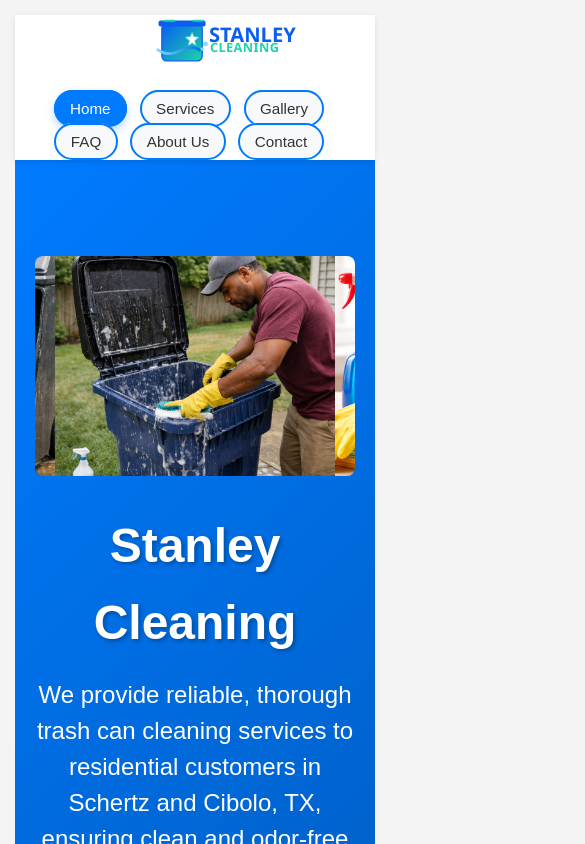
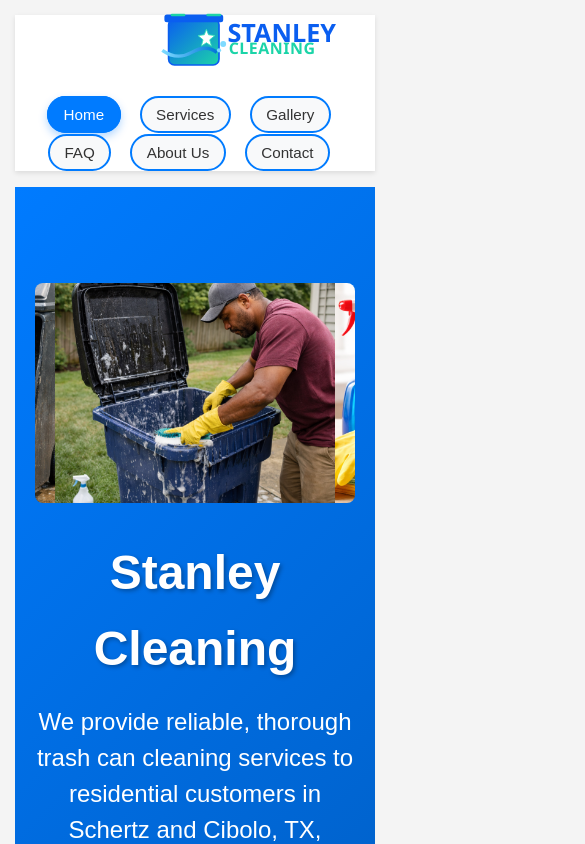
Before and after one commit to wizardsforge/jr-website, a React (Vite) app: page /#/ in a window 390 px wide. Shown: the top 844 px of the page, 585 px wide, since content can reach past the window. Built offline with nearby package versions, Linux system fonts and the light colour scheme.

Commit message:
Mobile tweaks

```diff
--- a/src/index.css
+++ b/src/index.css
@@ -786,19 +786,19 @@
     padding: 0.3rem 20px;
     min-height: auto;
     align-items: center;
-    gap: 0.75rem;
+    gap: 1.125rem;
   }
   .logo {
     font-size: 0.625rem;
   }
   .logo svg {
-    transform: scale(1.4) translateY(0);
+    transform: scale(1.75) translateY(0);
   }
   nav ul {
     margin-top: 1rem;
     flex-wrap: wrap;
     justify-content: center;
-    gap: 0.5rem 0.8rem;
+    gap: 0.8rem 1.2rem;
   }
   nav li {
     margin-left: 0;
@@ -812,12 +812,16 @@
   .hero h1 {
     font-size: 3rem;
   }
+  .hero {
+    margin-top: 1rem;
+  }
   .steps, .pricing-cards {
     flex-direction: column;
   }
   .carousel-images img {
     width: 100%;
     height: 220px;
+    flex: 0 0 100%;
   }
   .carousel-images {
     width: 100%;
@@ -852,4 +856,30 @@
     max-width: 420px;
     margin: 0 auto;
   }
+  .pricing-subtext {
+    white-space: normal;
+    padding: 0 1rem;
+  }
+  .pricing-group.one-time .pricing-cards {
+    align-items: center;
+  }
+
+  .services-page .container {
+    padding: 0;
+  }
+  .services-page section {
+    padding: 1.2rem 0;
+  }
+  .services-page .service-block {
+    padding: 2rem 0;
+    border-radius: 0;
+    box-shadow: none;
+    margin: 0 0 1rem 0;
+  }
+
+  .about-email-line a {
+    word-break: break-word;
+    font-size: 0.95rem;
+    display: inline-block;
+  }
 }
```
